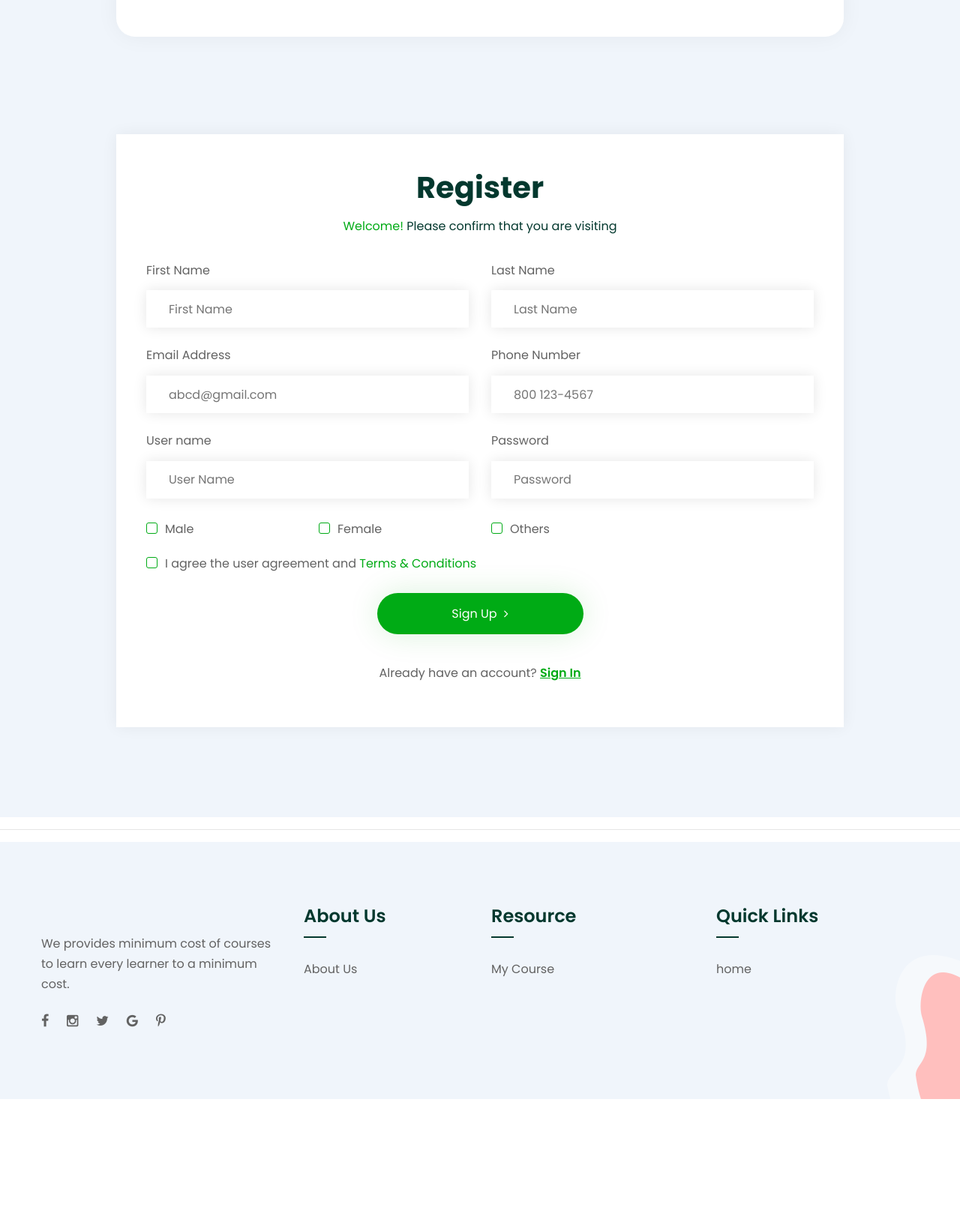
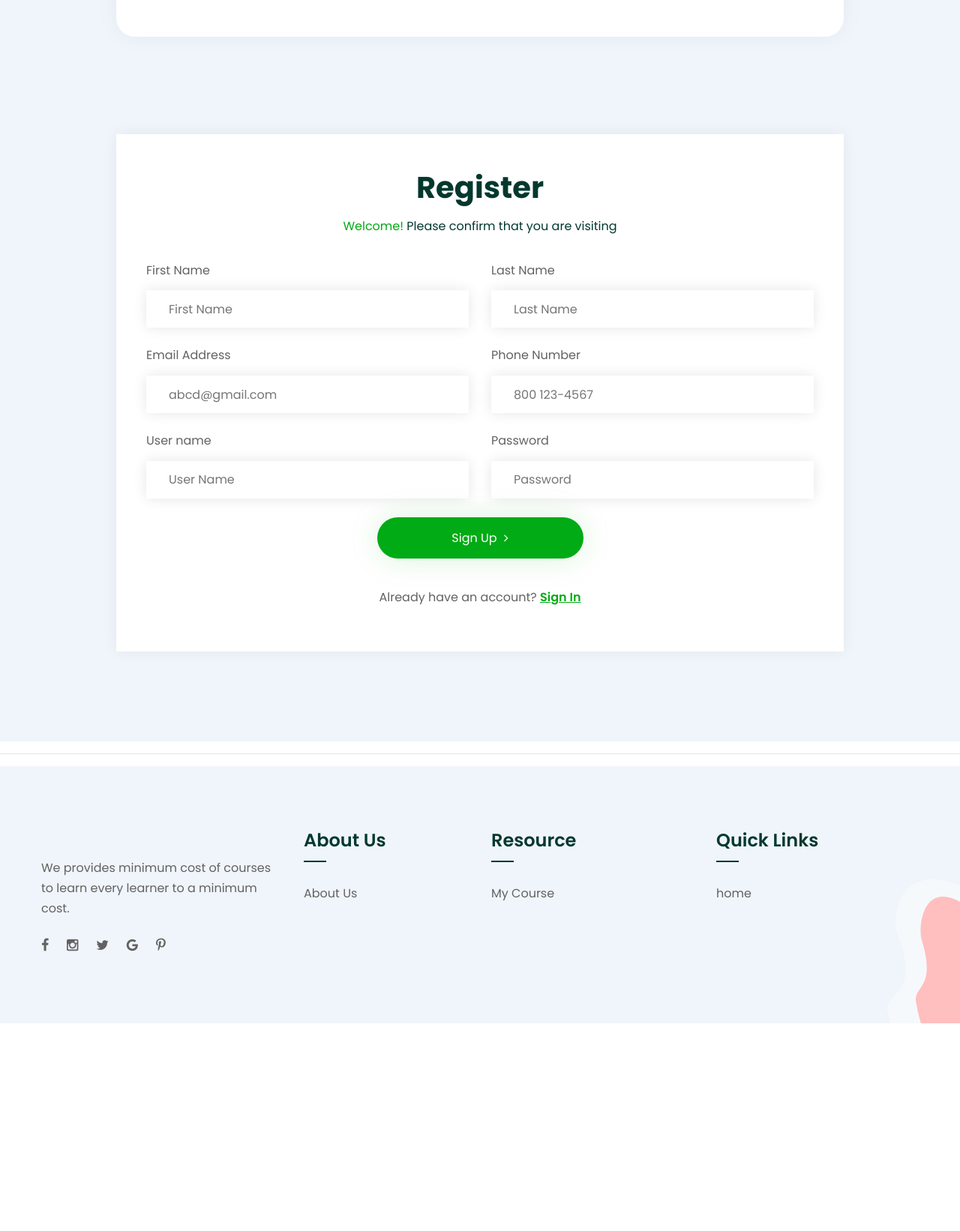
Before and after one commit to knand4930/edutechlearning, a Django app: template account/templates/registrations.html in a window 1280 px wide. Shown: the part 414-2056 px from the top of the page at 75% size. Run offline with Django 3.2, Linux system fonts and the light colour scheme; the template is opened without the code that fills it, so the values that code supplies are empty; parts of the project's set-up code (start-up, migrations or seed data) failed here and were passed over; some libraries are stand-ins or nearby versions; some web fonts are replaced.

Commit message:
completed all types projects

```diff
--- a/account/models.py
+++ b/account/models.py
@@ -19,7 +19,6 @@ class Profile(models.Model):
     name = models.CharField(max_length=255)
     email = models.EmailField(max_length=1000)
     mobile = models.CharField(max_length=20)
-    gender = models.CharField(max_length=20)
     create_at = models.DateTimeField(auto_now_add=True)
 
     def __str__(self):
--- a/account/templates/registrations.html
+++ b/account/templates/registrations.html
@@ -82,39 +82,6 @@
 								<input type="password" name="password" value="" placeholder="Password" required>
 							</div>
 
-							<div class="form-group col-lg-12 col-md-12 col-sm-12">
-								<div class="row clearfix">
-									<!-- Column -->
-									<div class="column col-lg-3 col-md-4 col-sm-12">
-										<div class="radio-box">
-											<input type="radio" name="gender" id="type-1">
-											<label for="type-1">Male</label>
-										</div>
-									</div>
-									<!-- Column -->
-									<div class="column col-lg-3 col-md-4 col-sm-12">
-										<div class="radio-box">
-											<input type="radio" name="gender" id="type-2">
-											<label for="type-2">Female</label>
-										</div>
-									</div>
-									<!-- Column -->
-									<div class="column col-lg-3 col-md-4 col-sm-12">
-										<div class="radio-box">
-											<input type="radio" name="gender" id="type-3">
-											<label for="type-3">Others</label>
-										</div>
-									</div>
-									<!-- Column -->
-									<div class="column col-lg-12 col-md-12 col-sm-12">
-										<div class="check-box">
-											<input type="checkbox" name="remember-password" id="type-4">
-											<label required for="type-4">I agree the user agreement and <a href="#">Terms & Conditions</a></label>
-										</div>
-									</div>
-								</div>
-							</div>
-
 							<div class="form-group col-lg-12 col-md-12 col-sm-12 text-center">
 								<button type="input" class="theme-btn btn-style-three"><span class="txt">Sign Up <i class="fa fa-angle-right"></i></span></button>
 							</div>
--- a/account/views.py
+++ b/account/views.py
@@ -58,7 +58,6 @@ def register_attempts(request):
             email = request.POST.get('email')
             mobile = request.POST.get('mobile')
             password = request.POST.get('password')
-            gender = request.POST.get('gender')
 
             try:
                 if User.objects.filter(username=username).first():
@@ -78,7 +77,7 @@ def register_attempts(request):
 
                 auth_token = str(uuid.uuid4())
                 profile_obj = Profile.objects.create(
-                    user=user_obj, auth_token=auth_token, name=first_name + '' + last_name, email=email, mobile=mobile, gender=gender)
+                    user=user_obj, auth_token=auth_token, name=first_name + '' + last_name, email=email, mobile=mobile)
                 profile_obj.save()
                 send_mail_after_registration(email, auth_token)
                 return redirect('token_send')
```
Also changed, not shown: account/migrations/0005_remove_profile_gender.py (added), db.sqlite3.
